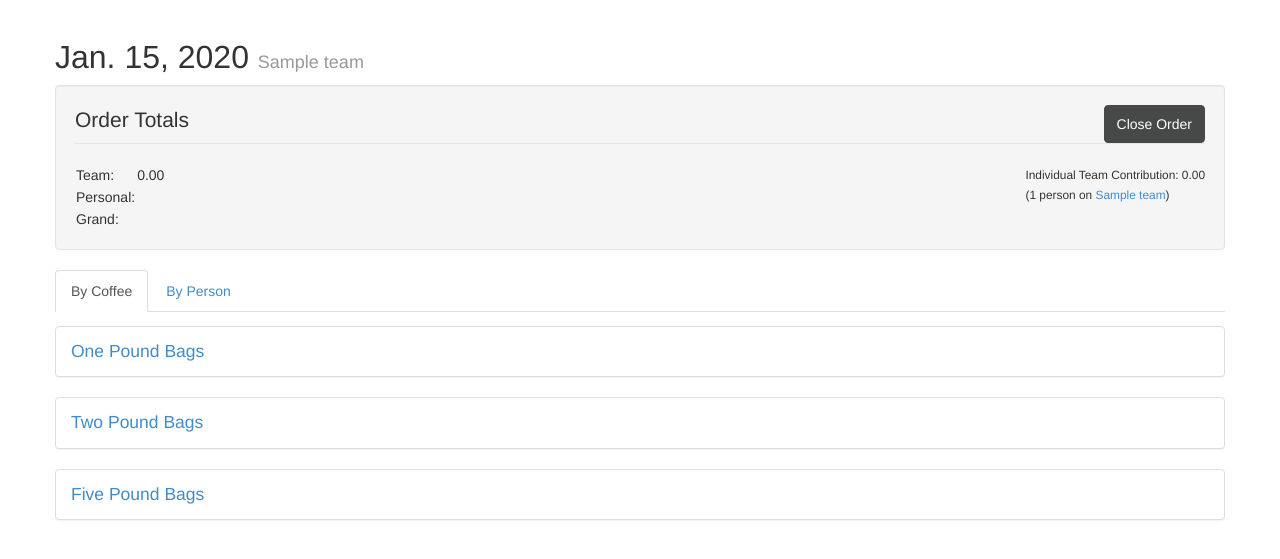
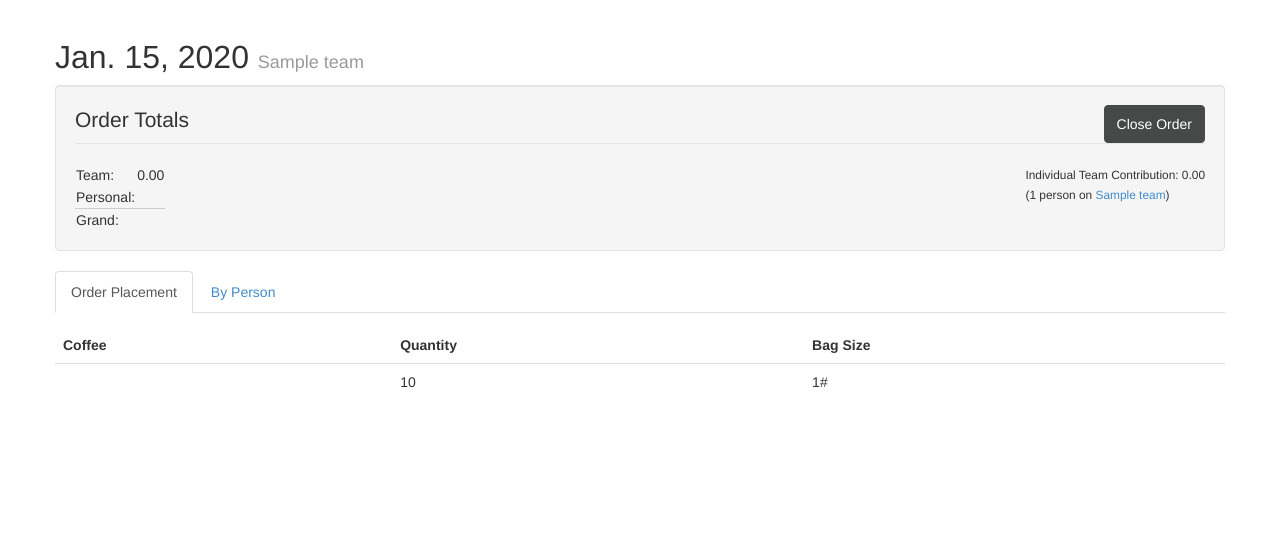
Before and after one commit to mavroskardia/swcoffee, a Django app: template coffee/orders/templates/orders/placed.html in a window 1280 px wide. Shown: the part 50-609 px from the top of the page. Run offline with Django 3.2, Linux system fonts and the light colour scheme; tables that the repository leaves empty hold one stand-in row (values such as "Sample post"); the template is opened without the code that fills it: values that come from a table or form of the project are taken from there, most other values are stand-ins (such as "Sample title", 1, 10 or a date in 2020); some libraries are stand-ins or nearby versions.

Commit message:
lots of ui tweaks and bug fixes

```diff
--- a/coffee/orders/models.py
+++ b/coffee/orders/models.py
@@ -62,7 +62,7 @@ class Coffee(models.Model):
 class Order(models.Model):
 	name = models.CharField(max_length=128,help_text="Name of this order")
 	team = models.ForeignKey(Team,help_text="Team divides the non-personal total")
-	date = models.DateField(auto_now_add=True, unique=True)
+	date = models.DateField(auto_now_add=True)
 	placed = models.BooleanField(default=False)
 	closed = models.BooleanField(default=False)
 
--- a/coffee/orders/static/orders/css/custom.css
+++ b/coffee/orders/static/orders/css/custom.css
@@ -7,3 +7,16 @@ form input[type=submit] { display: block; }
 
 
 .btn-info.active { background-color: #3C9EBB; }
+
+
+.well table tr td:last-child { text-align: right; }
+.well table tr:last-child { border-top: solid 1px #ccc; }
+
+#team li a:last-child,
+#personal li a:last-child
+{ border-left: solid 1px #ccc; padding-left: 5px; }
+
+.ib { display: inline-block; }
+.form-group { margin-right: 1em; }
+
+.tab-content table { margin-top: 1em; }
--- /dev/null
+++ b/coffee/orders/templates/item_collection.html
@@ -0,0 +1,22 @@
+{% load order_extras %}
+<table class="table table-hover">
+	<thead>
+		<tr>
+			{% for c in columns %}
+			<th>
+				{% if c == 'who' %}Who
+				{% elif c == 'coffee' %}Coffee
+				{% elif c == 'quantity' %}Quantity
+				{% elif c == 'size' %}Bag Size
+				{% elif c == 'personal' %}Personal
+				{% endif %}
+			</th>
+			{% endfor %}
+		</tr>
+	</thead>
+	<tbody>
+	{% for item in items %}
+		{% show_order_item item can_delete columns %}
+	{% endfor %}
+	</tbody>
+</table>
--- a/coffee/orders/templates/order_item.html
+++ b/coffee/orders/templates/order_item.html
@@ -1,11 +1,19 @@
 <tr>
-	<td>{{item.person.name}}</td>
-	<td>{{item.coffee.name}}</td>
-	<td>{{item.quantity}}</td>
-	<td>{{item.size}}</td>
+	{% for c in columns %}
+	<td>
+		{% if c == 'who' %}{{item.person.name}}
+		{% elif c == 'coffee' %}{{item.coffee.name}}
+		{% elif c == 'quantity' %}{{item.quantity}}
+		{% elif c == 'size' %}{{item.size}}#
+		{% elif c == 'personal' %}{{item.personal}}
+		{% endif %}
+	</td>
+	{% endfor %}
+	{% if can_delete %}
 	<td>
 		<form method="POST" action="{% url 'orders:delete_item' item.id %}" class="ib">{% csrf_token %}
 			<button type="submit" class="btn btn-danger btn-small"><b>&times;</b> Delete</button>
 		</form>
 	</td>
+	{% endif %}
 </tr>
--- /dev/null
+++ b/coffee/orders/templates/order_totals.html
@@ -0,0 +1,22 @@
+<fieldset>
+	<legend>
+		Order Totals
+		{% if action_text %}
+		<input type="submit" class="btn btn-default pull-right" value="{{action_text}}" />
+		{% endif %}
+	</legend>
+	<table class="pull-left">
+		<tbody>
+			<tr><td>Team:</td><td>{{order.team_total|floatformat:2}}</td></tr>
+			<tr><td>Personal:</td><td>{{order.personal_total|floatformat:2}}</td></tr>
+			<tr><td>Grand:</td><td>{{order.grand_total|floatformat:2}}</td></tr>
+		</tbody>
+	</table>
+	<div class="pull-right">
+		<small>Individual Team Contribution: {{order.team_individual_contribution|floatformat:2}}</small><br/>
+		<small>
+			({{order.team.person_set.count}} {{order.team.person_set.count|pluralize:"person,people"}} on
+			<a href="{% url 'orders:teams' %}">{{order.team.name}}</a>)
+		</small>
+	</div>
+</fieldset>
--- a/coffee/orders/templates/orders/placed.html
+++ b/coffee/orders/templates/orders/placed.html
@@ -1,14 +1,7 @@
 {% extends 'base.html' %}
+{% load order_extras %}
 
 {% block title %}{{title}}{% endblock %}
-
-{% block extrastyle %}
-	<style>
-		#coffee { margin-top: 1em; }
-		h3 a { display: block; }
-		.wee li { margin-top: 0.5em;}
-	</style>
-{% endblock %}
 
 {% block content %}
 
@@ -16,103 +9,25 @@
 
 <form method="post" action="{% url 'orders:close' order.id %}" class="well">
 	{% csrf_token %}
-	<fieldset>
-		<legend>
-			Order Totals
-			<input type="submit" class="btn btn-default pull-right" value="Close Order" />
-		</legend>
-		<table class="pull-left">
-			<tbody>
-				<tr><td>Team:</td><td>{{order.team_total|floatformat:2}}</td></tr>
-				<tr><td>Personal:</td><td>{{order.personal_total|floatformat:2}}</td></tr>
-				<tr><td>Grand:</td><td>{{order.grand_total|floatformat:2}}</td></tr>
-			</tbody>
-		</table>
-		<div class="pull-right">
-			<small>Individual Team Contribution: {{order.team_individual_contribution|floatformat:2}}</small><br/>
-			<small>
-				({{order.team.person_set.count}} {{order.team.person_set.count|pluralize:"person,people"}} on
-				<a href="{% url 'orders:teams' %}">{{order.team.name}}</a>)
-			</small>
-		</div>
-	</fieldset>
+	{% show_order_totals order 'Close Order' %}
 </form>
 
 <ul class="nav nav-tabs">
-	<li class="active"><a href="#coffee" data-toggle="tab">By Coffee</a></li>
+	<li class="active"><a href="#placement" data-toggle="tab">Order Placement</a></li>
 	<li><a href="#person" data-toggle="tab">By Person</a></li>
 </ul>
 
 <div class="tab-content">
-	<section id="coffee" class="tab-pane active in">
-		<div class="panel-group span12">
-			<div class="panel panel-default">
-				<h3 class="panel-title">
-					<a href="#onelb" class="accordion-toggle" data-toggle="collapse" data-parent="coffee_accordion">
-						One Pound Bags
-					</a>
-				</h3>
-				<div id="onelb" class="panel-collapse collapse">
-					<div class="panel-body">
-						<ul class="list-unstyled wee">
-						{% for item in onepounders %}
-							<li>{{item}}</li>
-						{% endfor %}
-						</ul>
-					</div>
-				</div>
-			</div>
-			<div class="panel panel-default">
-				<h3 class="panel-title">
-					<a href="#twolbs" class="accordion-toggle" data-toggle="collapse" data-parent="coffee_accordion">
-						Two Pound Bags
-					</a>
-				</h3>
-				<div id="twolbs" class="panel-collapse collapse">
-					<div class="panel-body">
-						<ul class="list-unstyled wee">
-						{% for item in twopounders %}
-							<li>{{item}}</li>
-						{% endfor %}
-						</ul>
-					</div>
-				</div>
-			</div>
-			<div class="panel panel-default">
-				<h3 class="panel-title">
-					<a href="#fivelbs" class="accordion-toggle" data-toggle="collapse" data-parent="coffee_accordion">
-						Five Pound Bags
-					</a>
-				</h3>
-				<div id="fivelbs" class="panel-collapse collapse">
-					<div class="panel-body">
-						<ul class="list-unstyled wee">
-						{% for item in fivepounders %}
-							<li>{{item}}</li>
-						{% endfor %}
-						</ul>
-					</div>
-				</div>
-			</div>
-		</div>
+	<section id="placement" class="tab-pane active in">
+		{% show_item_collection order.orderitem_set.all false 'coffee' 'quantity' 'size' %}
 	</section>
 
 	<section id="person" class="tab-pane">
-		<ul>
-		{% for items in itemsbyperson %}
-			<li>
-				<h3>{{items.person}}:</h3>
-				<ul>
-				{% for oi in items.items %}
-					<li>
-						{{oi}}
-
-					</li>
-				{% endfor %}
-				</ul>
-			</li>
+		{% regroup order.orderitem_set.all by person as itemsbyperson %}
+		{% for person in itemsbyperson %}
+		<h3>{{person.grouper}}</h3>
+		{% show_item_collection person.list false 'coffee' 'quantity' 'size' 'personal' %}
 		{% endfor %}
-		</ul>
 	</section>
 </div>
 
--- /dev/null
+++ b/coffee/orders/templates/person_paid.html
@@ -0,0 +1 @@
+{{paid|floatformat:2}}
--- /dev/null
+++ b/coffee/orders/templates/person_total_for_order.html
@@ -0,0 +1 @@
+${{total|floatformat:2}}
--- a/coffee/orders/templatetags/order_extras.py
+++ b/coffee/orders/templatetags/order_extras.py
@@ -1,7 +1,27 @@
 from django import template
+from django.db.models import Count, Min, Sum, Max, Avg
 
 register = template.Library()
 
+@register.inclusion_tag('item_collection.html')
+def show_item_collection(items, can_delete, *columns):
+	return {'items':items,'columns':columns,'can_delete':can_delete}
+
 @register.inclusion_tag('order_item.html')
-def show_order_item(item):
-	return {'item':item}
+def show_order_item(item, can_delete, columns):
+	return {'item':item,'can_delete':can_delete,'columns':columns}
+
+@register.inclusion_tag('order_totals.html')
+def show_order_totals(order, action_text):
+	return {'order':order, 'action_text':action_text}
+
+@register.inclusion_tag('person_total_for_order.html')
+def person_total(person, order):
+	total = 0.0
+	for item in order.orderitem_set.filter(person=person.id):
+		total += float(item.value() or 0.0)
+	return {'total':total}
+
+@register.inclusion_tag('person_paid.html')
+def person_paid(items):
+	return {'paid':sum([i.paid for i in items])}
--- a/coffee/orders/urls.py
+++ b/coffee/orders/urls.py
@@ -10,6 +10,7 @@ urlpatterns = patterns('',
 	url(r'^(?P<order_id>\d+)/place/$', views.place, name='place'),
 	url(r'^(?P<order_id>\d+)/close/$', views.close, name='close'),
 	url(r'^(?P<order_id>\d+)/closed/$', views.closed, name='closed'),
+	url(r'^(?P<order_id>\d+)/recalculate/$', views.recalculate, name='recalculate'),
 	url(r'^(?P<item_id>\d+)/delete_item/$', views.delete_item, name='delete_item'),
 	url(r'^teams/$', views.teams, name='teams'),
 	url(r'^coffee/$', views.coffee, name='coffee'),
```
Also changed, not shown: coffee/orders/templates/orders/closed.html (+27 -50 lines), coffee/orders/templates/orders/detail.html (+8 -64 lines), coffee/orders/views.py (+17 -54 lines), coffee/orders/migrations/0002_auto__del_unique_order_date.py (added).
